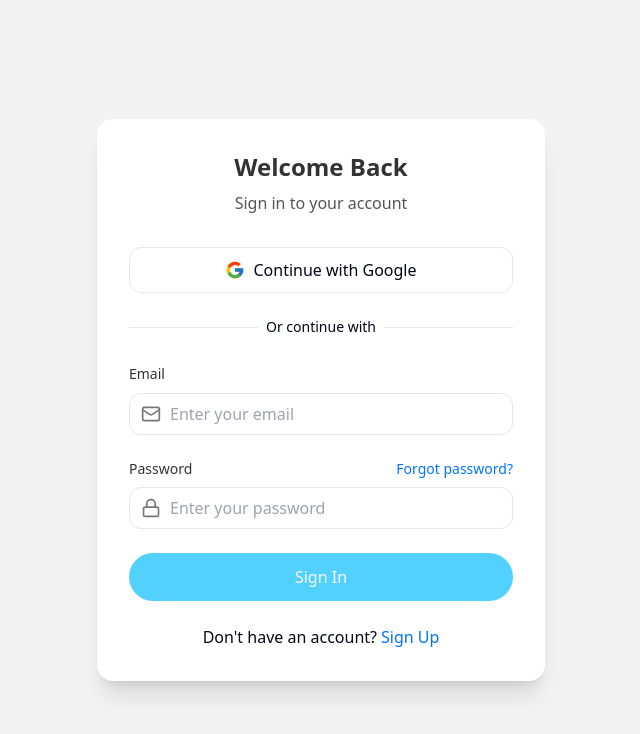
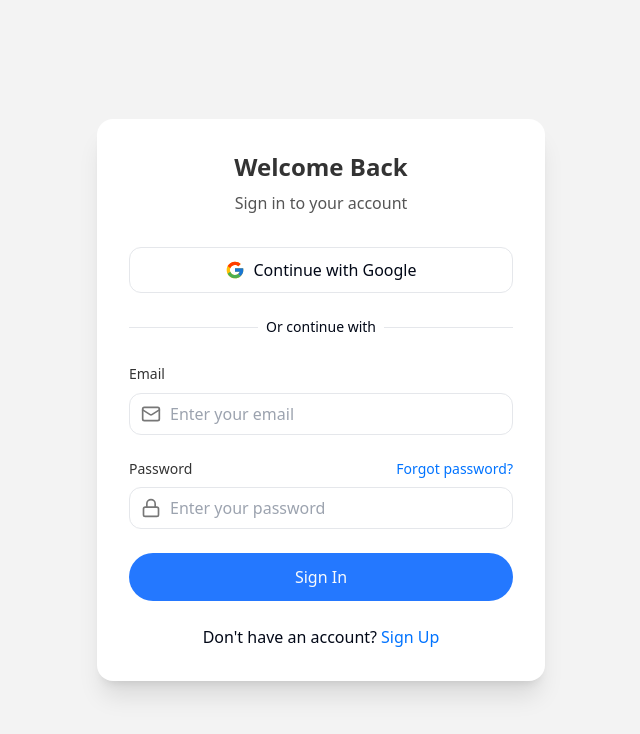
Before and after one commit to Tasklyios/planzo-ai, a React (Vite) app: page /auth in a window 1280 px wide. Shown: the top 734 px of the page, without its empty margins (319-959 px from the left). Built offline with nearby package versions, Linux system fonts and the light colour scheme.

Commit message:
Refactor: Update main color
Update the main color theme throughout the application, including menus, icons, and other UI elements.

```diff
--- a/src/components/Navbar.tsx
+++ b/src/components/Navbar.tsx
@@ -1,3 +1,4 @@
+
 import { Link } from "react-router-dom";
 import { useState } from "react";
 import { useNavigate } from "react-router-dom";
@@ -204,7 +205,7 @@ const Navbar = () => {
                         to={item.path}
                         className={`flex items-center px-2 py-2 text-sm ${
                           currentPath === item.path
-                            ? "text-[#0073FF] font-medium"
+                            ? "text-primary font-medium"
                             : "text-muted-foreground hover:text-foreground"
                         }`}
                         onClick={closeSheet}
--- a/src/components/Pricing.tsx
+++ b/src/components/Pricing.tsx
@@ -76,7 +76,7 @@ const Pricing = () => {
                 checked={isYearly}
                 onChange={() => setIsYearly(!isYearly)}
               />
-              <div className="w-14 h-7 bg-gray-200 peer-focus:outline-none rounded-full peer peer-checked:after:translate-x-full peer-checked:after:border-white after:content-[''] after:absolute after:top-0.5 after:left-[4px] after:bg-white after:border-gray-300 after:border after:rounded-full after:h-6 after:w-6 after:transition-all peer-checked:bg-[#0073FF]"></div>
+              <div className="w-14 h-7 bg-gray-200 peer-focus:outline-none rounded-full peer peer-checked:after:translate-x-full peer-checked:after:border-white after:content-[''] after:absolute after:top-0.5 after:left-[4px] after:bg-white after:border-gray-300 after:border after:rounded-full after:h-6 after:w-6 after:transition-all peer-checked:bg-primary"></div>
             </div>
             <span className="text-gray-600">Yearly</span>
             <span className="bg-green-100 text-green-700 text-sm px-3 py-1 rounded-full">Save 30%</span>
@@ -88,14 +88,14 @@ const Pricing = () => {
               key={tier.name}
               className={`${
                 tier.color === 'primary'
-                  ? 'bg-gradient-to-br from-[#0073FF] to-[#0073FF]/80 text-white scale-105 shadow-xl'
+                  ? 'bg-gradient-to-br from-primary to-primary/80 text-white scale-105 shadow-xl'
                   : 'bg-[#F6F6F6] border border-gray-100 shadow-sm'
               } p-8 rounded-2xl transform transition-all duration-300 hover:-translate-y-2 relative`}
               style={{ animationDelay: `${index * 100}ms` }}
             >
               {tier.color === 'primary' && (
                 <div className="absolute -top-4 left-1/2 transform -translate-x-1/2">
-                  <span className="bg-white text-[#0073FF] px-4 py-1 rounded-full text-sm font-semibold">
+                  <span className="bg-white text-primary px-4 py-1 rounded-full text-sm font-semibold">
                     Most Popular
                   </span>
                 </div>
@@ -113,7 +113,7 @@ const Pricing = () => {
               <ul className="space-y-4 mb-8">
                 {tier.features.map((feature) => (
                   <li key={feature} className="flex items-center">
-                    <Check className={`${tier.color === 'primary' ? 'text-white' : 'text-[#0073FF]'} mr-2`} size={20} />
+                    <Check className={`${tier.color === 'primary' ? 'text-white' : 'text-primary'} mr-2`} size={20} />
                     {feature}
                   </li>
                 ))}
@@ -121,7 +121,7 @@ const Pricing = () => {
               <Button
                 className={`w-full ${
                   tier.color === 'primary'
-                    ? 'bg-white text-[#0073FF] hover:bg-white/90'
+                    ? 'bg-white text-primary hover:bg-white/90'
                     : 'bg-[#F2F4F8] text-[#222831] hover:bg-gray-200'
                 }`}
                 onClick={() => handleUpgradeClick(tier.name.toLowerCase())}
--- a/src/components/layout/AppSidebar.tsx
+++ b/src/components/layout/AppSidebar.tsx
@@ -1,3 +1,4 @@
+
 import { Link, useLocation } from "react-router-dom";
 import {
   Calendar,
@@ -45,8 +46,8 @@ const SidebarItem = ({ href, icon, label, onClick }: SidebarItemProps) => {
       className={cn(
         "flex items-center gap-3 px-3 py-2 rounded-md text-sm font-medium transition-colors",
         isActive
-          ? "bg-[#0073FF] text-white"
-          : "hover:bg-[#E5F0FF] dark:hover:bg-accent"
+          ? "bg-primary text-white"
+          : "hover:bg-primary/10 dark:hover:bg-accent"
       )}
     >
       {icon}
--- a/src/index.css
+++ b/src/index.css
@@ -1,3 +1,4 @@
+
 @tailwind base;
 @tailwind components;
 @tailwind utilities;
@@ -10,7 +11,7 @@
     --card-foreground: 222.2 84% 4.9%;
     --popover: 0 0% 100%;
     --popover-foreground: 222.2 84% 4.9%;
-    --primary: 196 100% 66%; /* Updated to #52c6ff */
+    --primary: 217 100% 57%; /* Updated to #2582ff */
     --primary-foreground: 210 40% 98%;
     --secondary: 210 40% 96.1%;
     --secondary-foreground: 222.2 47.4% 11.2%;
@@ -22,7 +23,7 @@
     --destructive-foreground: 210 40% 98%;
     --border: 214.3 31.8% 91.4%;
     --input: 214.3 31.8% 91.4%;
-    --ring: 196 100% 66%; /* Updated to #52c6ff */
+    --ring: 217 100% 57%; /* Updated to #2582ff */
     --radius: 0.75rem;
   }
 
@@ -33,7 +34,7 @@
     --card-foreground: 210 40% 98%;
     --popover: 222.2 84% 4.9%;
     --popover-foreground: 210 40% 98%;
-    --primary: 196 100% 66%; /* Updated to #52c6ff */
+    --primary: 217 100% 57%; /* Updated to #2582ff */
     --primary-foreground: 222.2 47.4% 11.2%;
     --secondary: 217.2 32.6% 17.5%;
     --secondary-foreground: 210 40% 98%;
@@ -45,7 +46,7 @@
     --destructive-foreground: 210 40% 98%;
     --border: 217.2 32.6% 17.5%;
     --input: 217.2 32.6% 17.5%;
-    --ring: 196 100% 66%; /* Updated to #52c6ff */
+    --ring: 217 100% 57%; /* Updated to #2582ff */
   }
 
   * {
@@ -80,7 +81,7 @@
   }
 
   .blue-gradient {
-    @apply bg-gradient-to-r from-[#0073FF] to-[#0073FF]/80 text-white hover:opacity-90 transition-all duration-300;
+    @apply bg-gradient-to-r from-[#2582ff] to-[#2582ff]/80 text-white hover:opacity-90 transition-all duration-300;
   }
 
   .h-8\.5 {
```
